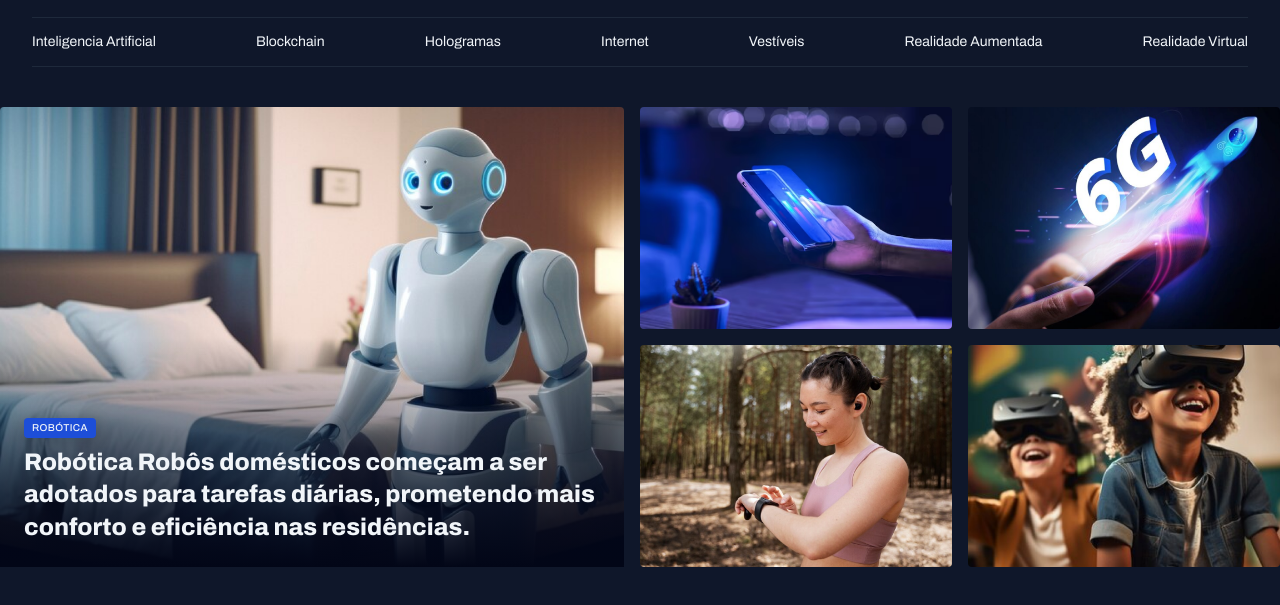
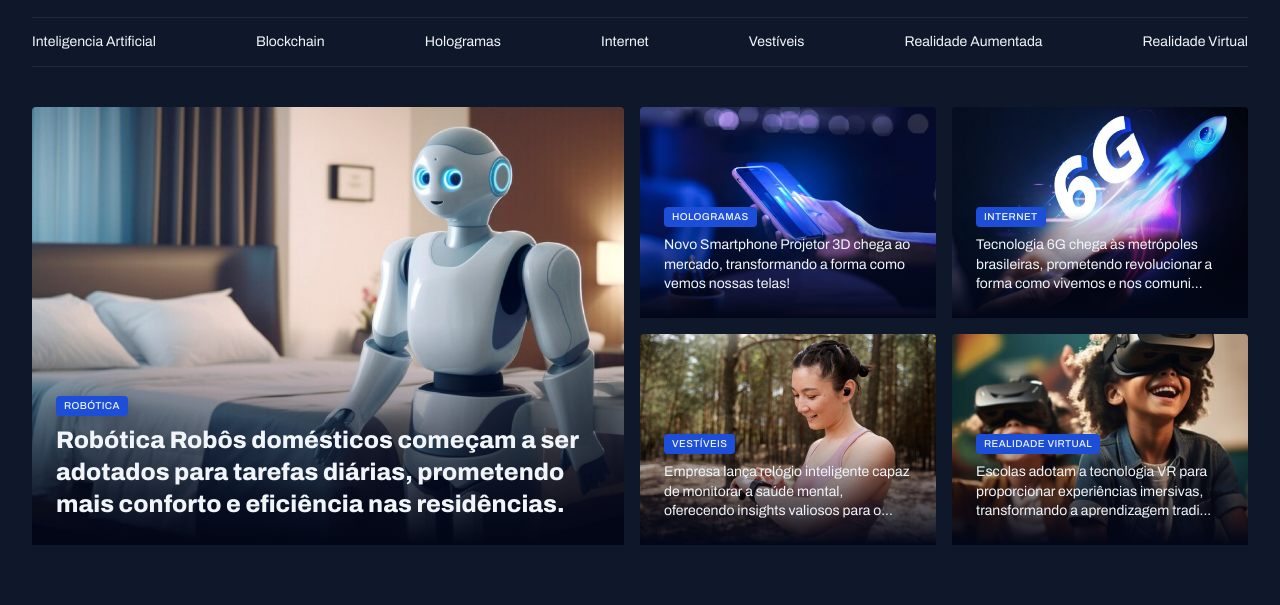
Before and after one commit to opaiiva/PortaldeNoticias, a plain HTML site: page index.html in a window 1280 px wide. Shown: the part 43-648 px from the top of the page. Drawn offline with Linux system fonts and the light colour scheme.

Commit message:
finalizando a section destaques

```diff
--- a/index.html
+++ b/index.html
@@ -34,10 +34,10 @@
             <a href="#">Realidade Virtual</a>
         </nav>
     </header>
-    <main class="cntainer">
+    <main class="container">
         <section id="featured" class="grid grid grid-flow-col gap-16">
             <figure class="card">
-                <img src="Assets/images/Image 01.png" alt="">
+                <img src="Assets/images/Image 01.png" alt="Robôs domésticos começam a ser adotados para tarefas diárias, prometendo mais conforto e eficiência nas residências.">
 
                 <figcaption>
                     <span class="content-tag">Robótica</span>
@@ -47,18 +47,41 @@
             </figure>
 
             <div class="grid grid-cols-2 gap-16">
-                <div>
-                    <img src="Assets/images/Image 02.png" alt="">
-                </div>
-                <div>
-                    <img src="Assets/images/Image 03.png" alt="">
-                </div>
-                <div>
-                    <img src="Assets/images/Image 04.png" alt="">
-                </div>
-                <div>
-                    <img src="Assets/images/Image 05.png" alt="">
-                </div>
+                <figure class="card">
+                    <img src="Assets/images/Image 02.png" alt="Novo Smartphone Projetor 3D chega ao mercado, transformando a forma como vemos nossas telas!">
+                    <figcaption>
+                        <span class="content-tag">Hologramas</span>
+                        <h2 class="text-xl">
+                            Novo Smartphone Projetor 3D chega ao mercado, transformando a forma como vemos nossas telas!</h2>
+                    </figcaption>
+                </figure>
+
+                <figure class="card">
+                    <img src="Assets/images/Image 03.png" alt="Tecnologia 6G chega às metrópoles brasileiras, prometendo revolucionar a forma como vivemos e nos comunicamos.">
+                    <figcaption>
+                        <span class="content-tag">Internet</span>
+                        <h2 class="text-xl">
+                            Tecnologia 6G chega às metrópoles brasileiras, prometendo revolucionar a forma como vivemos e nos comuni...</h2>
+                    </figcaption>
+                </figure>
+
+                <figure class="card">
+                    <img src="Assets/images/Image 04.png" alt="Empresa lança relógio inteligente capaz de monitorar a saúde mental, oferecendo insights valiosos para o bem-estar pessoal.">
+                    <figcaption>
+                        <span class="content-tag">Vestíveis</span>
+                        <h2 class="text-xl">
+                            Empresa lança relógio inteligente capaz de monitorar a saúde mental, oferecendo insights valiosos para o...</h2>
+                    </figcaption>
+                </figure>
+
+                <figure class="card">
+                    <img src="Assets/images/Image 05.png" alt="Escolas adotam a tecnologia VR para proporcionar experiências imersivas, transformando a aprendizagem tradicional.">
+                    <figcaption>
+                        <span class="content-tag">Realidade Virtual</span>
+                        <h2 class="text-xl">
+                            Escolas adotam a tecnologia VR para proporcionar experiências imersivas, transformando a aprendizagem tradi...</h2>
+                    </figcaption>
+                </figure>
             </div>
         </section>
     </main>
```
